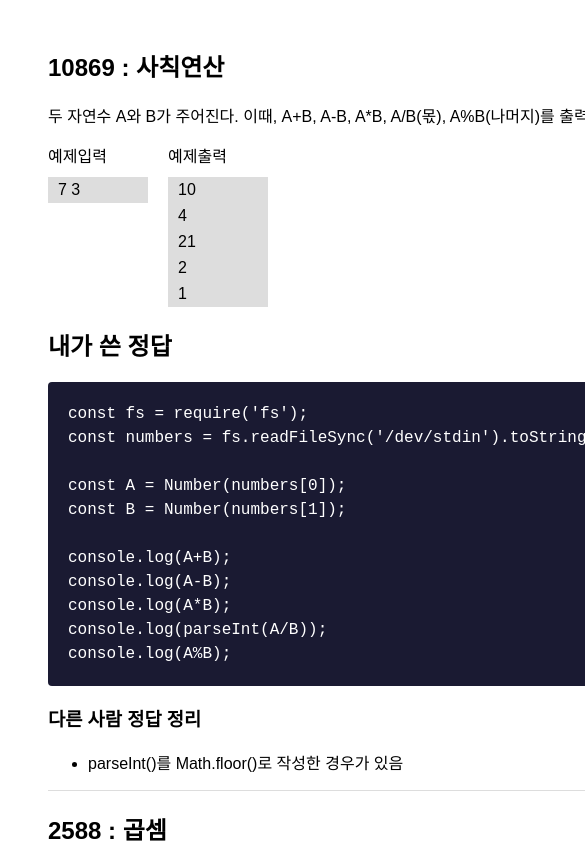
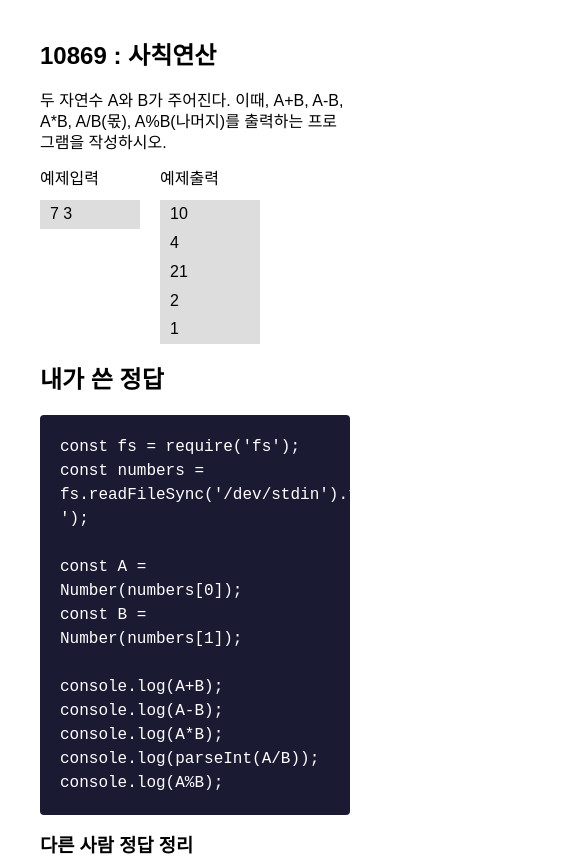
Before and after one commit to yesslkim/BOJ, a plain HTML site: page 2023/230601.html in a window 390 px wide. Shown: the top 861 px of the page, 585 px wide, since content can reach past the window. Drawn offline with Linux system fonts and the light colour scheme; a web font is replaced by a local one.

Commit message:
Fix: 모바일에서도 잘보이게 스타일 추가

```diff
--- a/index.css
+++ b/index.css
@@ -16,11 +16,20 @@
 
 @import url(//fonts.googleapis.com/earlyaccess/nanumgothiccoding.css);
 
+html {
+	width: 100%;
+	height: 100%;
+}
+
 body {
 	font-family: 'Pretendard', sans-serif;
 	font-weight: 500;
-	width: 1200px;
+	width: 100%;
+	max-width: 1200px;
 	padding: 20px 40px;
+	margin: 0;
+	line-height: 1.3;
+	box-sizing: border-box;
 }
 
 .set {
@@ -34,6 +43,7 @@ body {
 	background-color: #1a1a32;
 	color: #fff;
 	line-height: 1.5;
+	overflow-x: scroll;
 }
 
 dl {
```
